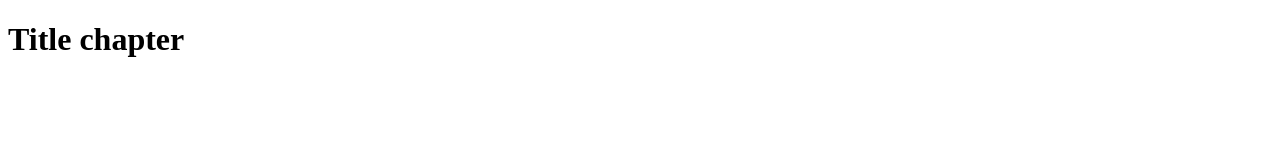
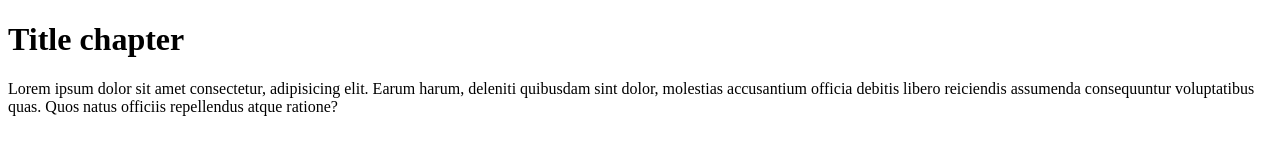
Before and after one commit to dankogrg/Zada-a01, a plain HTML site: page index.html in a window 1280 px wide. Drawn offline with Linux system fonts and the light colour scheme.

Commit message:
chapter add

```diff
--- a/index.html
+++ b/index.html
@@ -7,5 +7,6 @@
 </head>
 <body>
     <h1>Title chapter</h1>
+    <p>Lorem ipsum dolor sit amet consectetur, adipisicing elit. Earum harum, deleniti quibusdam sint dolor, molestias accusantium officia debitis libero reiciendis assumenda consequuntur voluptatibus quas. Quos natus officiis repellendus atque ratione?</p>
 </body>
 </html>
```
